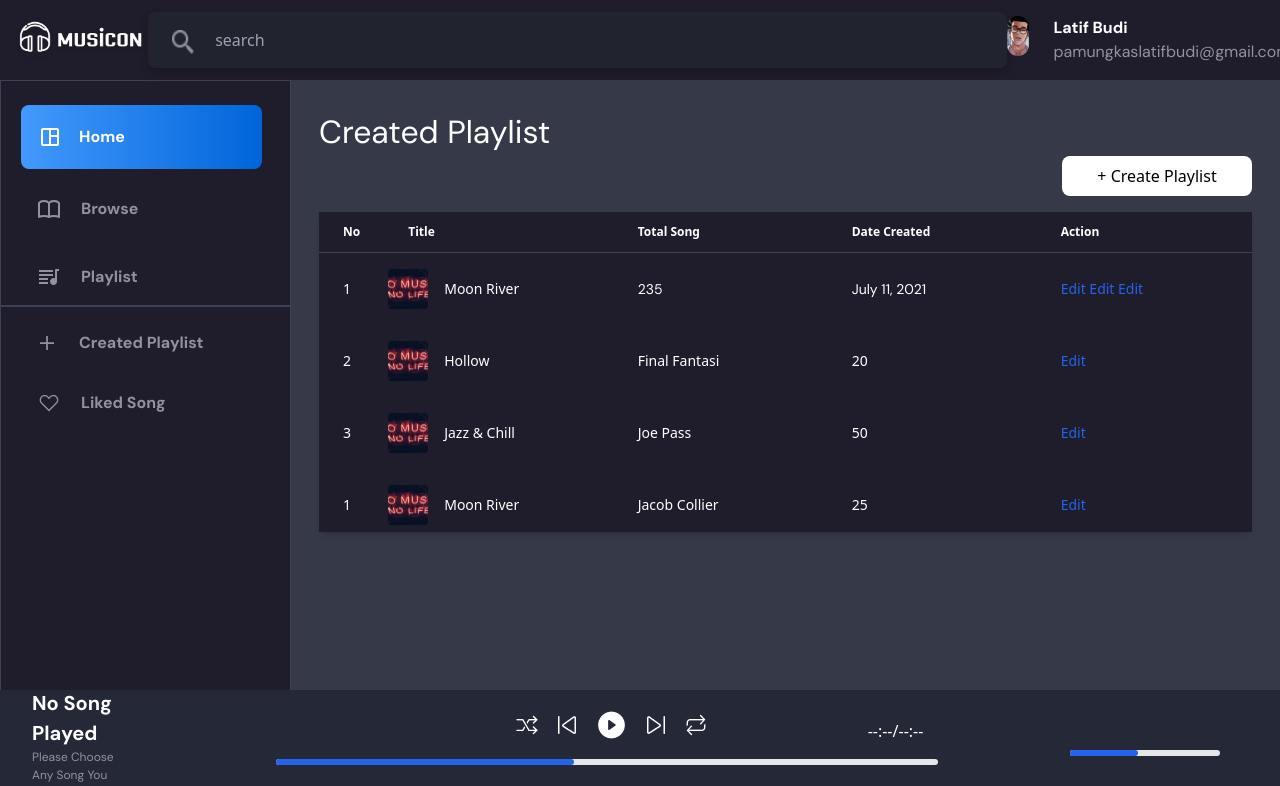
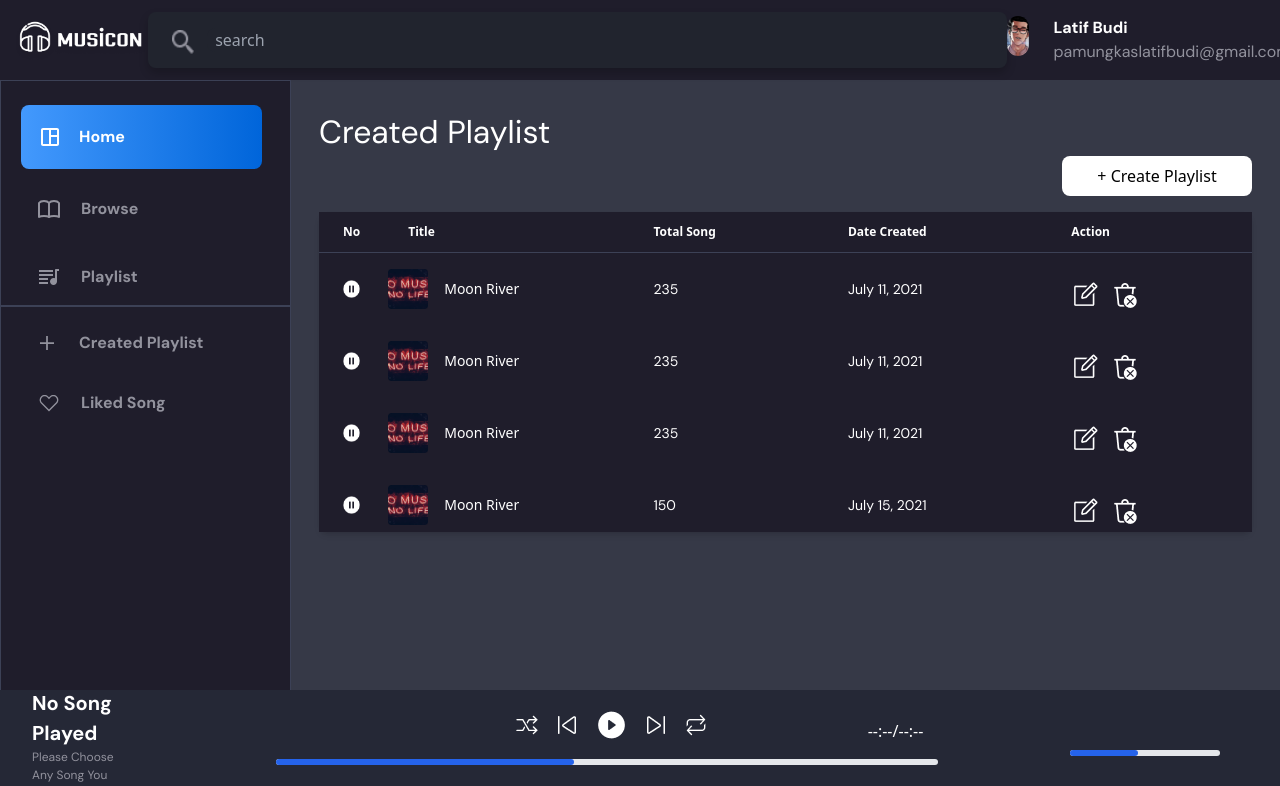
Before and after one commit to latif731/musicon, a Vue app: page /createPlaylist/list in a window 1280 px wide. Shown: the top 786 px of the page. Built offline with nearby package versions, Linux system fonts and the light colour scheme; some icons are missing.

Commit message:
playlist page progress

```diff
--- a/src/components/NavbarHome.vue
+++ b/src/components/NavbarHome.vue
@@ -5,7 +5,7 @@ import pp from "@/assets/musiconprofile.jpg"
 </script>
 
 <template>
-    <div id="home_navbar" class="bg-nav p-3 flex items-center justify-between sticky top-0 z-10">
+    <div id="home_navbar" class="bg-nav p-3 flex items-center justify-between sticky top-0 z-50">
         <div>
             <img :src="logo" alt=""
             >
--- a/src/views/layout/Playlist.vue
+++ b/src/views/layout/Playlist.vue
@@ -1,5 +1,45 @@
+<script setup>
+import Layout from '@/components/Layout.vue';
+</script>
+
 <template>
-    <div>
+    <Layout>
+        <div class="text-white font-kontol font-[700] text-[32px]">
+            <h1>PLaylist</h1>
+        </div>
+        <div class="flex mt-20 flex-wrap gap-14">
+            <div class="w-[246px] h-[246px] bg-[#1F1D2B] rounded-[8px] border border-red-500">
 
-    </div>
+            </div>
+            <div class="w-[246px] h-[246px] bg-[#1F1D2B] rounded-[8px] border border-red-500">
+
+            </div>
+            <div class="w-[246px] h-[246px] bg-[#1F1D2B] rounded-[8px] border border-red-500">
+
+            </div>
+            <div class="w-[246px] h-[246px] bg-[#1F1D2B] rounded-[8px] border border-red-500">
+
+            </div>
+            <div class="w-[246px] h-[246px] bg-[#1F1D2B] rounded-[8px] border border-red-500">
+
+            </div>
+            <div class="w-[246px] h-[246px] bg-[#1F1D2B] rounded-[8px] border border-red-500">
+
+            </div>
+            <div class="w-[246px] h-[246px] bg-[#1F1D2B] rounded-[8px] border border-red-500">
+
+            </div>
+            <div class="w-[246px] h-[246px] bg-[#1F1D2B] rounded-[8px] border border-red-500">
+
+            </div>
+            <div class="w-[246px] h-[246px] bg-[#1F1D2B] rounded-[8px] border border-red-500">
+
+            </div>
+        </div>
+    </Layout>
 </template>
+
+<style>
+
+
+</style>
--- a/src/views/layout/PlaylistCreate/PlaylistList.vue
+++ b/src/views/layout/PlaylistCreate/PlaylistList.vue
@@ -7,6 +7,10 @@ import playlist_1 from "@/assets/playlist1.png";
 import playlist_2 from "@/assets/playlist2.png";
 import playlist_3 from "@/assets/playlist3.png";
 import Accordion from "@/components/Accordion.vue";
+import edit from "@/assets/edit.png";
+import sampah from "@/assets/sampah.png";
+import play from "@/assets/PlayerIcons/play.png";
+import stop from "@/assets/stop.png";
 </script>
 
 <template>
@@ -130,9 +134,7 @@ import Accordion from "@/components/Accordion.vue";
               class="text-xs sticky top-0 z-10 text-gray-700 uppercase bg-[#1F1D2B] border-b border-[#3C4156]"
             >
               <tr>
-                  <th scope="col" class="px-6 py-3 text-white normal-case">
-                    No
-                  </th>
+                <th scope="col" class="px-6 py-3 text-white normal-case">No</th>
                 <th scope="col" class="px-6 py-3 text-white normal-case">
                   Title
                 </th>
@@ -155,7 +157,13 @@ import Accordion from "@/components/Accordion.vue";
                   scope="row"
                   class="px-6 py-4 font-medium w-[0px] whitespace-nowrap text-white dark:text-white"
                 >
-                    1
+                  <div v-if="false">1</div>
+                  <div v-if="false">
+                    <img :src="play" alt="" />
+                  </div>
+                  <div v-if="true">
+                    <img :src="stop" alt="" />
+                  </div>
                 </th>
                 <td class="px-1 py-4 flex items-center gap-4 text-white">
                   <img class="w-[40px] h-[40px]" :src="music_1" alt="" />
@@ -163,68 +171,17 @@ import Accordion from "@/components/Accordion.vue";
                 </td>
                 <td class="px-6 py-4 text-white font-kontol">235</td>
                 <td class="px-6 py-4 text-white font-kontol">July 11, 2021</td>
-                  <td class="px-6 py-4">
+                <td class="px-6 py-4 flex gap-3">
                   <a
                     href="#"
                     class="font-medium text-blue-600 dark:text-blue-500 hover:underline"
-                      >Edit
+                    ><img :src="edit" alt="" />
                   </a>
                   <a
                     href="#"
                     class="font-medium text-blue-600 dark:text-blue-500 hover:underline"
-                      >Edit
+                    ><img :src="sampah" alt="" />
                   </a>
-                    <a
-                      href="#"
-                      class="font-medium text-blue-600 dark:text-blue-500 hover:underline"
-                      >Edit
-                    </a>
-                  </td>
-                </tr>
-                <tr
-                  class="bg-[#1F1D2B] dark:bg-gray-800 dark:border-gray-700 hover:bg-[#2D304D] dark:hover:bg-gray-600"
-                >
-                  <th
-                    scope="row"
-                    class="px-6 py-4 font-medium text-white w-[0px] whitespace-nowrap dark:text-white"
-                  >
-                    2
-                  </th>
-                  <td class="px-1 py-4 flex items-center gap-4 text-white">
-                    <img class="w-[40px] h-[40px]" :src="music_1" alt="" />
-                    Hollow
-                  </td>
-                  <td class="px-6 py-4 text-white">Final Fantasi</td>
-                  <td class="px-6 py-4 text-white">20</td>
-                  <td class="px-6 py-4">
-                    <a
-                      href="#"
-                      class="font-medium text-blue-600 dark:text-blue-500 hover:underline"
-                      >Edit</a
-                    >
-                  </td>
-                </tr>
-                <tr
-                  class="bg-[#1F1D2B] dark:bg-gray-800 hover:bg-[#2D304D] dark:hover:bg-gray-600"
-                >
-                  <th
-                    scope="row"
-                    class="px-6 py-4 font-medium text-white whitespace-nowrap dark:text-white"
-                  >
-                    3
-                  </th>
-                  <td class="px-1 py-4 flex items-center gap-4 text-white">
-                    <img class="w-[40px] h-[40px]" :src="music_1" alt="" />
-                    Jazz & Chill
-                  </td>
-                  <td class="px-6 py-4 text-white">Joe Pass</td>
-                  <td class="px-6 py-4 text-white">50</td>
-                  <td class="px-6 py-4">
-                    <a
-                      href="#"
-                      class="font-medium text-blue-600 dark:text-blue-500 hover:underline"
-                      >Edit</a
-                    >
                 </td>
               </tr>
               <tr
@@ -234,66 +191,31 @@ import Accordion from "@/components/Accordion.vue";
                   scope="row"
                   class="px-6 py-4 font-medium w-[0px] whitespace-nowrap text-white dark:text-white"
                 >
-                    1
+                  <div v-if="false">1</div>
+                  <div v-if="false">
+                    <img :src="play" alt="" />
+                  </div>
+                  <div v-if="true">
+                    <img :src="stop" alt="" />
+                  </div>
                 </th>
                 <td class="px-1 py-4 flex items-center gap-4 text-white">
                   <img class="w-[40px] h-[40px]" :src="music_1" alt="" />
                   Moon River
                 </td>
-                  <td class="px-6 py-4 text-white">Jacob Collier</td>
-                  <td class="px-6 py-4 text-white">25</td>
-                  <td class="px-6 py-4">
+                <td class="px-6 py-4 text-white font-kontol">235</td>
+                <td class="px-6 py-4 text-white font-kontol">July 11, 2021</td>
+                <td class="px-6 py-4 flex gap-3">
                   <a
                     href="#"
                     class="font-medium text-blue-600 dark:text-blue-500 hover:underline"
-                      >Edit</a
-                    >
-                  </td>
-                </tr>
-                <tr
-                  class="bg-[#1F1D2B] dark:bg-gray-800 dark:border-gray-700 hover:bg-[#2D304D] dark:hover:bg-gray-600"
-                >
-                  <th
-                    scope="row"
-                    class="px-6 py-4 font-medium text-white w-[0px] whitespace-nowrap dark:text-white"
-                  >
-                    2
-                  </th>
-                  <td class="px-1 py-4 flex items-center gap-4 text-white">
-                    <img class="w-[40px] h-[40px]" :src="music_1" alt="" />
-                    Hollow
-                  </td>
-                  <td class="px-6 py-4 text-white">Final Fantasi</td>
-                  <td class="px-6 py-4 text-white">60</td>
-                  <td class="px-6 py-4">
+                    ><img :src="edit" alt="" />
+                  </a>
                   <a
                     href="#"
                     class="font-medium text-blue-600 dark:text-blue-500 hover:underline"
-                      >Edit</a
-                    >
-                  </td>
-                </tr>
-                <tr
-                  class="bg-[#1F1D2B] dark:bg-gray-800 hover:bg-[#2D304D] dark:hover:bg-gray-600"
-                >
-                  <th
-                    scope="row"
-                    class="px-6 py-4 font-medium text-white whitespace-nowrap dark:text-white"
-                  >
-                    3
-                  </th>
-                  <td class="px-1 py-4 flex items-center gap-4 text-white">
-                    <img class="w-[40px] h-[40px]" :src="music_1" alt="" />
-                    Jazz & Chill
-                  </td>
-                  <td class="px-6 py-4 text-white">Joe Pass</td>
-                  <td class="px-6 py-4 text-white">15</td>
-                  <td class="px-6 py-4">
-                    <a
-                      href="#"
-                      class="font-medium text-blue-600 dark:text-blue-500 hover:underline"
-                      >Edit</a
-                    >
+                    ><img :src="sampah" alt="" />
+                  </a>
                 </td>
               </tr>
               <tr
@@ -303,66 +225,31 @@ import Accordion from "@/components/Accordion.vue";
                   scope="row"
                   class="px-6 py-4 font-medium w-[0px] whitespace-nowrap text-white dark:text-white"
                 >
-                    1
+                  <div v-if="false">1</div>
+                  <div v-if="false">
+                    <img :src="play" alt="" />
+                  </div>
+                  <div v-if="true">
+                    <img :src="stop" alt="" />
+                  </div>
                 </th>
                 <td class="px-1 py-4 flex items-center gap-4 text-white">
                   <img class="w-[40px] h-[40px]" :src="music_1" alt="" />
                   Moon River
                 </td>
-                  <td class="px-6 py-4 text-white">Jacob Collier</td>
-                  <td class="px-6 py-4 text-white">120</td>
-                  <td class="px-6 py-4">
+                <td class="px-6 py-4 text-white font-kontol">235</td>
+                <td class="px-6 py-4 text-white font-kontol">July 11, 2021</td>
+                <td class="px-6 py-4 flex gap-3">
                   <a
                     href="#"
                     class="font-medium text-blue-600 dark:text-blue-500 hover:underline"
-                      >Edit</a
-                    >
-                  </td>
-                </tr>
-                <tr
-                  class="bg-[#1F1D2B] dark:bg-gray-800 dark:border-gray-700 hover:bg-[#2D304D] dark:hover:bg-gray-600"
-                >
-                  <th
-                    scope="row"
-                    class="px-6 py-4 font-medium text-white w-[0px] whitespace-nowrap dark:text-white"
-                  >
-                    2
-                  </th>
-                  <td class="px-1 py-4 flex items-center gap-4 text-white">
-                    <img class="w-[40px] h-[40px]" :src="music_1" alt="" />
-                    Hollow
-                  </td>
-                  <td class="px-6 py-4 text-white">Final Fantasi</td>
-                  <td class="px-6 py-4 text-white">200</td>
-                  <td class="px-6 py-4">
+                    ><img :src="edit" alt="" />
+                  </a>
                   <a
                     href="#"
                     class="font-medium text-blue-600 dark:text-blue-500 hover:underline"
-                      >Edit</a
-                    >
-                  </td>
-                </tr>
-                <tr
-                  class="bg-[#1F1D2B] dark:bg-gray-800 hover:bg-[#2D304D] dark:hover:bg-gray-600"
-                >
-                  <th
-                    scope="row"
-                    class="px-6 py-4 font-medium text-white whitespace-nowrap dark:text-white"
-                  >
-                    3
-                  </th>
-                  <td class="px-1 py-4 flex items-center gap-4 text-white">
-                    <img class="w-[40px] h-[40px]" :src="music_1" alt="" />
-                    Jazz & Chill
-                  </td>
-                  <td class="px-6 py-4 text-white">Joe Pass</td>
-                  <td class="px-6 py-4 text-white">245</td>
-                  <td class="px-6 py-4">
-                    <a
-                      href="#"
-                      class="font-medium text-blue-600 dark:text-blue-500 hover:underline"
-                      >Edit</a
-                    >
+                    ><img :src="sampah" alt="" />
+                  </a>
                 </td>
               </tr>
               <tr
@@ -372,20 +259,31 @@ import Accordion from "@/components/Accordion.vue";
                   scope="row"
                   class="px-6 py-4 font-medium w-[0px] whitespace-nowrap text-white dark:text-white"
                 >
-                    1
+                  <div v-if="false">1</div>
+                  <div v-if="false">
+                    <img :src="play" alt="" />
+                  </div>
+                  <div v-if="true">
+                    <img :src="stop" alt="" />
+                  </div>
                 </th>
                 <td class="px-1 py-4 flex items-center gap-4 text-white">
                   <img class="w-[40px] h-[40px]" :src="music_1" alt="" />
                   Moon River
                 </td>
-                  <td class="px-6 py-4 text-white">Jacob Collier</td>
-                  <td class="px-6 py-4 text-white">35</td>
-                  <td class="px-6 py-4">
+                <td class="px-6 py-4 text-white font-kontol">150</td>
+                <td class="px-6 py-4 text-white font-kontol">July 15, 2021</td>
+                <td class="px-6 py-4 flex gap-3">
                   <a
                     href="#"
                     class="font-medium text-blue-600 dark:text-blue-500 hover:underline"
-                      >Edit</a
-                    >
+                    ><img :src="edit" alt="" />
+                  </a>
+                  <a
+                    href="#"
+                    class="font-medium text-blue-600 dark:text-blue-500 hover:underline"
+                    ><img :src="sampah" alt="" />
+                  </a>
                 </td>
               </tr>
               <tr
@@ -393,45 +291,135 @@ import Accordion from "@/components/Accordion.vue";
               >
                 <th
                   scope="row"
-                    class="px-6 py-4 font-medium text-white w-[0px] whitespace-nowrap dark:text-white"
+                  class="px-6 py-4 font-medium w-[0px] whitespace-nowrap text-white dark:text-white"
                 >
-                    2
+                  <div v-if="false">1</div>
+                  <div v-if="false">
+                    <img :src="play" alt="" />
+                  </div>
+                  <div v-if="true">
+                    <img :src="stop" alt="" />
+                  </div>
                 </th>
                 <td class="px-1 py-4 flex items-center gap-4 text-white">
                   <img class="w-[40px] h-[40px]" :src="music_1" alt="" />
-                    Hollow
+                  Moon River
                 </td>
-                  <td class="px-6 py-4 text-white">Final Fantasi</td>
-                  <td class="px-6 py-4 text-white">60</td>
-                  <td class="px-6 py-4">
+                <td class="px-6 py-4 text-white font-kontol">205</td>
+                <td class="px-6 py-4 text-white font-kontol">July 15, 2021</td>
+                <td class="px-6 py-4 flex gap-3">
                   <a
                     href="#"
                     class="font-medium text-blue-600 dark:text-blue-500 hover:underline"
-                      >Edit</a
-                    >
+                    ><img :src="edit" alt="" />
+                  </a>
+                  <a
+                    href="#"
+                    class="font-medium text-blue-600 dark:text-blue-500 hover:underline"
+                    ><img :src="sampah" alt="" />
+                  </a>
                 </td>
               </tr>
               <tr
-                  class="bg-[#1F1D2B] dark:bg-gray-800 hover:bg-[#2D304D] dark:hover:bg-gray-600"
+                class="bg-[#1F1D2B] dark:bg-gray-800 dark:border-gray-700 hover:bg-[#2D304D] dark:hover:bg-gray-600"
               >
                 <th
                   scope="row"
-                    class="px-6 py-4 font-medium text-white whitespace-nowrap dark:text-white"
+                  class="px-6 py-4 font-medium w-[0px] whitespace-nowrap text-white dark:text-white"
                 >
-                    3
+                  <div v-if="false">1</div>
+                  <div v-if="false">
+                    <img :src="play" alt="" />
+                  </div>
+                  <div v-if="true">
+                    <img :src="stop" alt="" />
+                  </div>
                 </th>
                 <td class="px-1 py-4 flex items-center gap-4 text-white">
                   <img class="w-[40px] h-[40px]" :src="music_1" alt="" />
-                    Jazz & Chill
+                  Moon River
                 </td>
-                  <td class="px-6 py-4 text-white">Joe Pass</td>
-                  <td class="px-6 py-4 text-white">85</td>
-                  <td class="px-6 py-4">
+                <td class="px-6 py-4 text-white font-kontol">210</td>
+                <td class="px-6 py-4 text-white font-kontol">July 14, 2021</td>
+                <td class="px-6 py-4 flex gap-3">
                   <a
                     href="#"
                     class="font-medium text-blue-600 dark:text-blue-500 hover:underline"
-                      >Edit</a
+                    ><img :src="edit" alt="" />
+                  </a>
+                  <a
+                    href="#"
+                    class="font-medium text-blue-600 dark:text-blue-500 hover:underline"
+                    ><img :src="sampah" alt="" />
+                  </a>
+                </td>
+              </tr>
+              <tr
+                class="bg-[#1F1D2B] dark:bg-gray-800 dark:border-gray-700 hover:bg-[#2D304D] dark:hover:bg-gray-600"
               >
+                <th
+                  scope="row"
+                  class="px-6 py-4 font-medium w-[0px] whitespace-nowrap text-white dark:text-white"
+                >
+                  <div v-if="false">1</div>
+                  <div v-if="false">
+                    <img :src="play" alt="" />
+                  </div>
+                  <div v-if="true">
+                    <img :src="stop" alt="" />
+                  </div>
+                </th>
+                <td class="px-1 py-4 flex items-center gap-4 text-white">
+                  <img class="w-[40px] h-[40px]" :src="music_1" alt="" />
+                  Moon River
+                </td>
+                <td class="px-6 py-4 text-white font-kontol">230</td>
+                <td class="px-6 py-4 text-white font-kontol">July 13, 2021</td>
+                <td class="px-6 py-4 flex gap-3">
+                  <a
+                    href="#"
+                    class="font-medium text-blue-600 dark:text-blue-500 hover:underline"
+                    ><img :src="edit" alt="" />
+                  </a>
+                  <a
+                    href="#"
+                    class="font-medium text-blue-600 dark:text-blue-500 hover:underline"
+                    ><img :src="sampah" alt="" />
+                  </a>
+                </td>
+              </tr>
+              <tr
+                class="bg-[#1F1D2B] dark:bg-gray-800 dark:border-gray-700 hover:bg-[#2D304D] dark:hover:bg-gray-600"
+              >
+                <th
+                  scope="row"
+                  class="px-6 py-4 font-medium w-[0px] whitespace-nowrap text-white dark:text-white"
+                >
+                  <div v-if="false">1</div>
+                  <div v-if="false">
+                    <img :src="play" alt="" />
+                  </div>
+                  <div v-if="true">
+                    <img :src="stop" alt="" />
+                  </div>
+                </th>
+                <td class="px-1 py-4 flex items-center gap-4 text-white">
+                  <img class="w-[40px] h-[40px]" :src="music_1" alt="" />
+                  Moon River
+                </td>
+                <td class="px-6 py-4 text-white font-kontol">225</td>
+                <td class="px-6 py-4 text-white font-kontol">July 12, 2021</td>
+                <td class="px-6 py-4 flex gap-3">
+                  <a
+                    href="#"
+                    class="font-medium text-blue-600 dark:text-blue-500 hover:underline"
+                    ><img :src="edit" alt="" />
+                  </a>
+                  <a
+                    href="#"
+                    class="font-medium text-blue-600 dark:text-blue-500 hover:underline"
+                    ><img :src="sampah" alt="" />
+                  </a>
                 </td>
               </tr>
             </tbody>
```
Also changed, not shown: src/router/index.js (+31 -25 lines), src/views/layout/PlaylistCreate/CreatePlaylist.vue (+86 -12 lines). Lines whose indentation alone changed are shown as unchanged.
